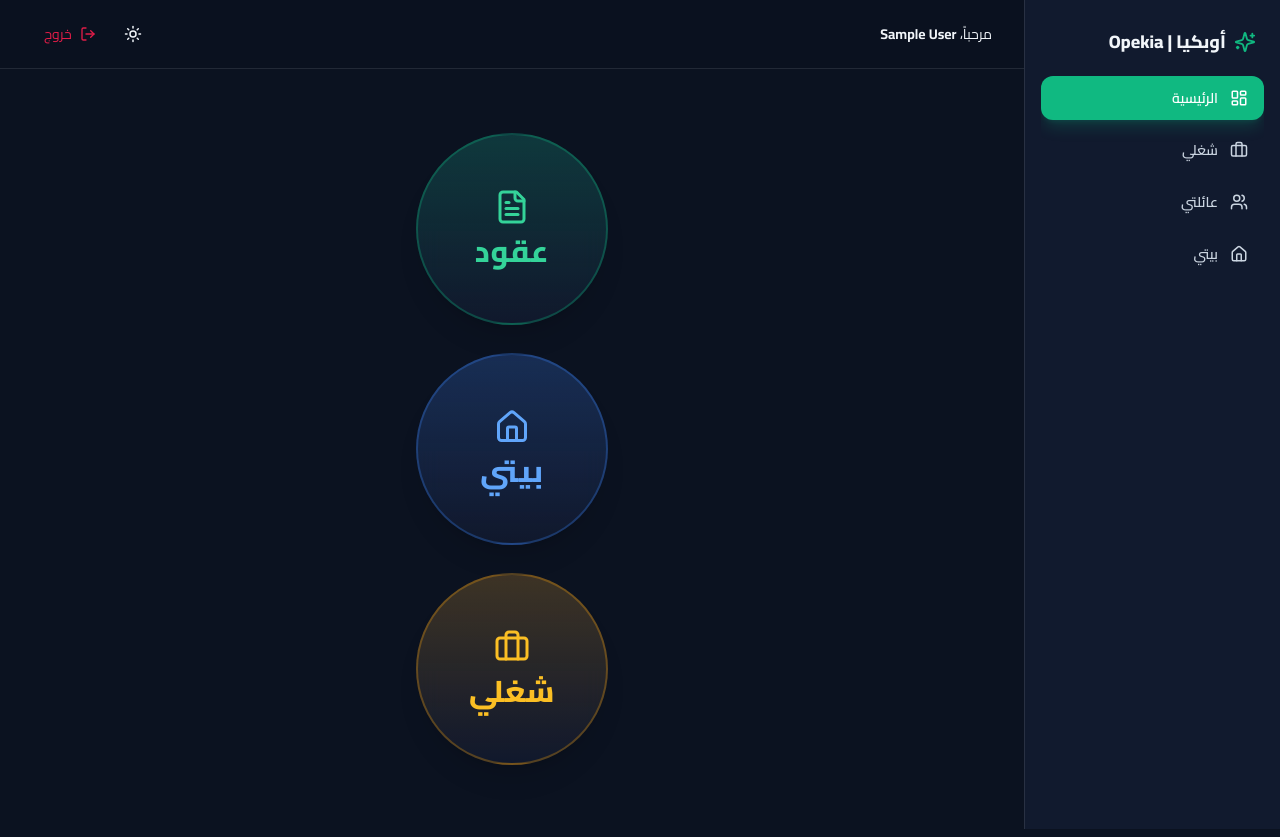
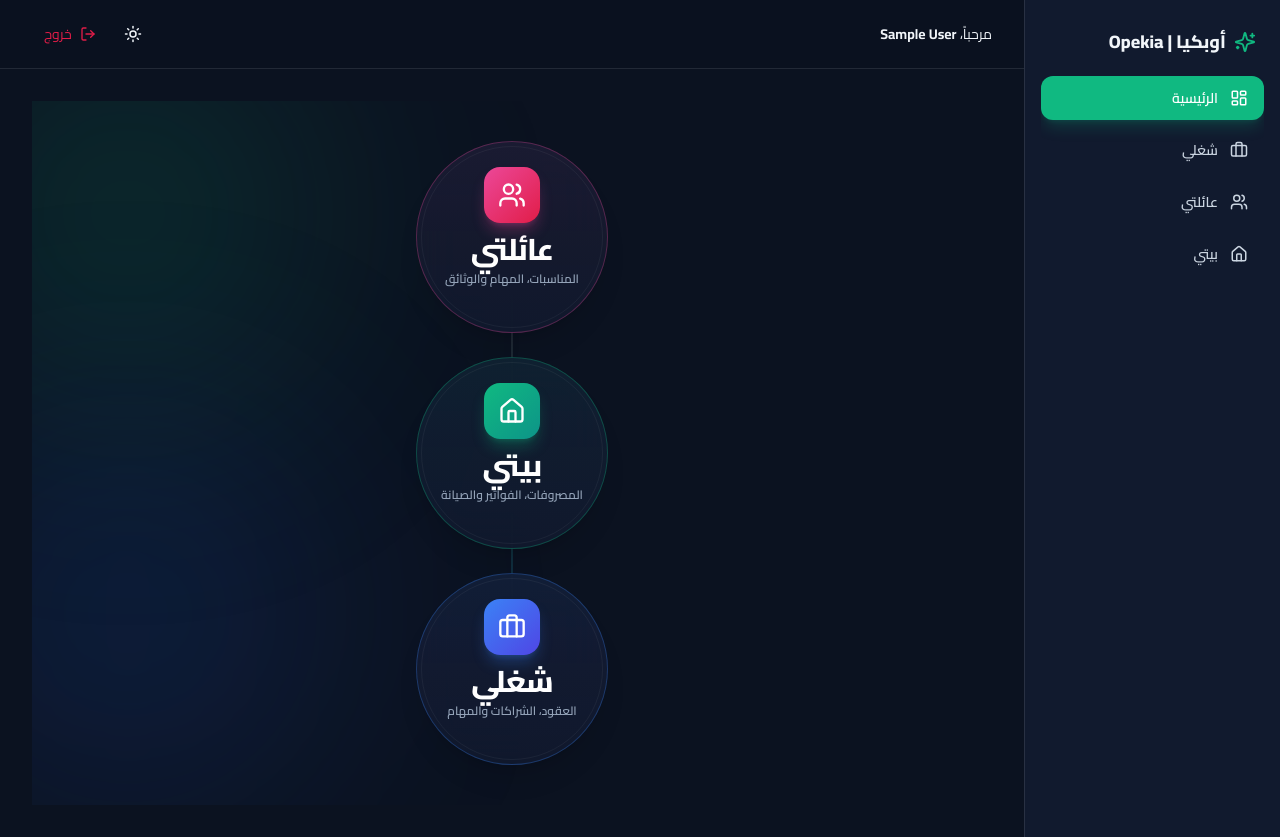
Before and after one commit to aliabdlatif1510-cell/opekia1, a Next.js app: page /dashboard in a window 1280 px wide. Built offline with nearby package versions, Linux system fonts and the light colour scheme; sample sign-in values are in the browser's storage.

Commit message:
Design: Ultra-premium vertical circular portals for (عائلتي، بيتي، شغلي) on main dashboard

```diff
--- a/app/dashboard/DashboardClient.tsx
+++ b/app/dashboard/DashboardClient.tsx
@@ -1,66 +1,115 @@
 "use client";
 
 import Link from "next/link";
-import { FileText, Home, Briefcase } from "lucide-react";
+import { Users, Home, Briefcase, ChevronLeft, Sparkles } from "lucide-react";
 
 export default function DashboardClient() {
-  const circles = [
+  const hubs = [
     {
-      title: "عقود",
-      href: "/dashboard/work",
-      icon: FileText,
-      gradient: "from-emerald-500/20 via-emerald-500/10 to-transparent",
-      border: "border-emerald-500/30 hover:border-emerald-400",
-      textColor: "text-emerald-400 group-hover:text-emerald-300",
-      iconColor: "text-emerald-400 group-hover:scale-110",
-      shadow: "hover:shadow-emerald-500/20",
+      id: "family",
+      title: "عائلتي",
+      subtitle: "المناسبات، المهام والوثائق",
+      href: "/dashboard/family",
+      icon: Users,
+      accent: {
+        glow: "group-hover:shadow-[0_0_50px_-10px_rgba(236,72,153,0.35)]",
+        border: "border-pink-500/20 hover:border-pink-500/60 dark:border-pink-500/30",
+        badge: "bg-pink-500/10 text-pink-600 dark:text-pink-400 border-pink-500/20",
+        iconBg: "from-pink-500 to-rose-600 text-white shadow-pink-500/30",
+        text: "text-slate-900 dark:text-white group-hover:text-pink-600 dark:group-hover:text-pink-400",
+        gradient: "from-pink-500/5 via-rose-500/[0.02] to-transparent",
+        dot: "bg-pink-500",
+      },
     },
     {
+      id: "home",
       title: "بيتي",
+      subtitle: "المصروفات، الفواتير والصيانة",
       href: "/dashboard/home",
       icon: Home,
-      gradient: "from-blue-500/20 via-blue-500/10 to-transparent",
-      border: "border-blue-500/30 hover:border-blue-400",
-      textColor: "text-blue-400 group-hover:text-blue-300",
-      iconColor: "text-blue-400 group-hover:scale-110",
-      shadow: "hover:shadow-blue-500/20",
+      accent: {
+        glow: "group-hover:shadow-[0_0_50px_-10px_rgba(16,185,129,0.35)]",
+        border: "border-emerald-500/20 hover:border-emerald-500/60 dark:border-emerald-500/30",
+        badge: "bg-emerald-500/10 text-emerald-600 dark:text-emerald-400 border-emerald-500/20",
+        iconBg: "from-emerald-500 to-teal-600 text-white shadow-emerald-500/30",
+        text: "text-slate-900 dark:text-white group-hover:text-emerald-600 dark:group-hover:text-emerald-400",
+        gradient: "from-emerald-500/5 via-teal-500/[0.02] to-transparent",
+        dot: "bg-emerald-500",
+      },
     },
     {
+      id: "work",
       title: "شغلي",
+      subtitle: "العقود، الشراكات والمهام",
       href: "/dashboard/work",
       icon: Briefcase,
-      gradient: "from-amber-500/20 via-amber-500/10 to-transparent",
-      border: "border-amber-500/30 hover:border-amber-400",
-      textColor: "text-amber-400 group-hover:text-amber-300",
-      iconColor: "text-amber-400 group-hover:scale-110",
-      shadow: "hover:shadow-amber-500/20",
+      accent: {
+        glow: "group-hover:shadow-[0_0_50px_-10px_rgba(59,130,246,0.35)]",
+        border: "border-blue-500/20 hover:border-blue-500/60 dark:border-blue-500/30",
+        badge: "bg-blue-500/10 text-blue-600 dark:text-blue-400 border-blue-500/20",
+        iconBg: "from-blue-500 to-indigo-600 text-white shadow-blue-500/30",
+        text: "text-slate-900 dark:text-white group-hover:text-blue-600 dark:group-hover:text-blue-400",
+        gradient: "from-blue-500/5 via-indigo-500/[0.02] to-transparent",
+        dot: "bg-blue-500",
+      },
     },
   ];
 
   return (
-    <div className="flex min-h-[calc(100vh-140px)] flex-col items-center justify-center py-8">
-      <div className="flex flex-col items-center justify-center gap-7">
-        {circles.map((circle) => {
-          const Icon = circle.icon;
+    <main className="relative flex min-h-[calc(100vh-140px)] w-full items-center justify-center overflow-hidden py-10">
+      {/* Ambient background glow orbs */}
+      <div className="pointer-events-none absolute -top-20 start-1/2 h-96 w-96 -translate-x-1/2 rounded-full bg-emerald-500/10 blur-[120px] dark:bg-emerald-500/15" />
+      <div className="pointer-events-none absolute bottom-0 start-1/2 h-96 w-96 -translate-x-1/2 rounded-full bg-blue-600/10 blur-[120px] dark:bg-blue-600/15" />
+
+      {/* Main Centered Container */}
+      <div className="relative z-10 flex w-full max-w-md flex-col items-center">
+        {/* Subtle decorative connecting spine */}
+        <div className="pointer-events-none absolute top-16 bottom-16 w-0.5 bg-gradient-to-b from-pink-500/30 via-emerald-500/30 to-blue-500/30 dark:from-pink-500/20 dark:via-emerald-500/20 dark:to-blue-500/20" />
+
+        <div className="relative flex w-full flex-col items-center gap-6">
+          {hubs.map((hub, index) => {
+            const Icon = hub.icon;
             return (
+              <div key={hub.id} className="relative flex items-center justify-center">
                 <Link
-              key={circle.title}
-              href={circle.href}
-              className={`group relative flex h-40 w-40 flex-col items-center justify-center rounded-full border-2 bg-gradient-to-b ${circle.gradient} ${circle.border} bg-white shadow-xl backdrop-blur-md transition-all duration-300 hover:scale-105 hover:shadow-2xl ${circle.shadow} active:scale-95 dark:bg-navy-800/90 sm:h-44 sm:w-44 md:h-48 md:w-48`}
+                  href={hub.href}
+                  className={`group relative flex h-44 w-44 flex-col items-center justify-center rounded-full border bg-gradient-to-b ${hub.accent.gradient} ${hub.accent.border} bg-white/80 p-4 text-center shadow-xl backdrop-blur-xl transition-all duration-500 hover:-translate-y-1 hover:scale-105 active:scale-95 dark:bg-navy-800/90 ${hub.accent.glow} sm:h-48 sm:w-48`}
                 >
-              <div className="flex flex-col items-center justify-center gap-2">
-                <Icon
-                  size={36}
-                  className={`transition-transform duration-300 ${circle.iconColor}`}
-                />
-                <span className={`text-2xl font-black tracking-wide sm:text-3xl ${circle.textColor}`}>
-                  {circle.title}
+                  {/* Subtle inner ring highlight */}
+                  <div className="pointer-events-none absolute inset-1 rounded-full border border-white/40 dark:border-white/5" />
+
+                  {/* Icon with glowing squircle badge */}
+                  <div
+                    className={`relative mb-2 flex h-12 w-12 items-center justify-center rounded-2xl bg-gradient-to-br shadow-lg transition-transform duration-500 group-hover:scale-110 group-hover:rotate-3 ${hub.accent.iconBg} sm:h-14 sm:w-14`}
+                  >
+                    <Icon size={24} className="sm:size-7" />
+                  </div>
+
+                  {/* Main Title */}
+                  <h2
+                    className={`text-2xl font-black tracking-tight transition-colors duration-300 sm:text-3xl ${hub.accent.text}`}
+                  >
+                    {hub.title}
+                  </h2>
+
+                  {/* Subtitle */}
+                  <p className="mt-1 line-clamp-1 text-[11px] font-semibold text-slate-500 transition-colors duration-300 dark:text-slate-400 sm:text-xs">
+                    {hub.subtitle}
+                  </p>
+
+                  {/* Interactive arrow hover indicator */}
+                  <div className="mt-1.5 flex items-center gap-1 opacity-0 transition-all duration-300 group-hover:opacity-100">
+                    <span className="text-[10px] font-bold text-slate-600 dark:text-slate-300">
+                      دخول
                     </span>
+                    <ChevronLeft size={12} className="text-slate-600 dark:text-slate-300" />
                   </div>
                 </Link>
+              </div>
             );
           })}
         </div>
       </div>
+    </main>
   );
 }
```
Lines whose indentation alone changed are shown as unchanged.
